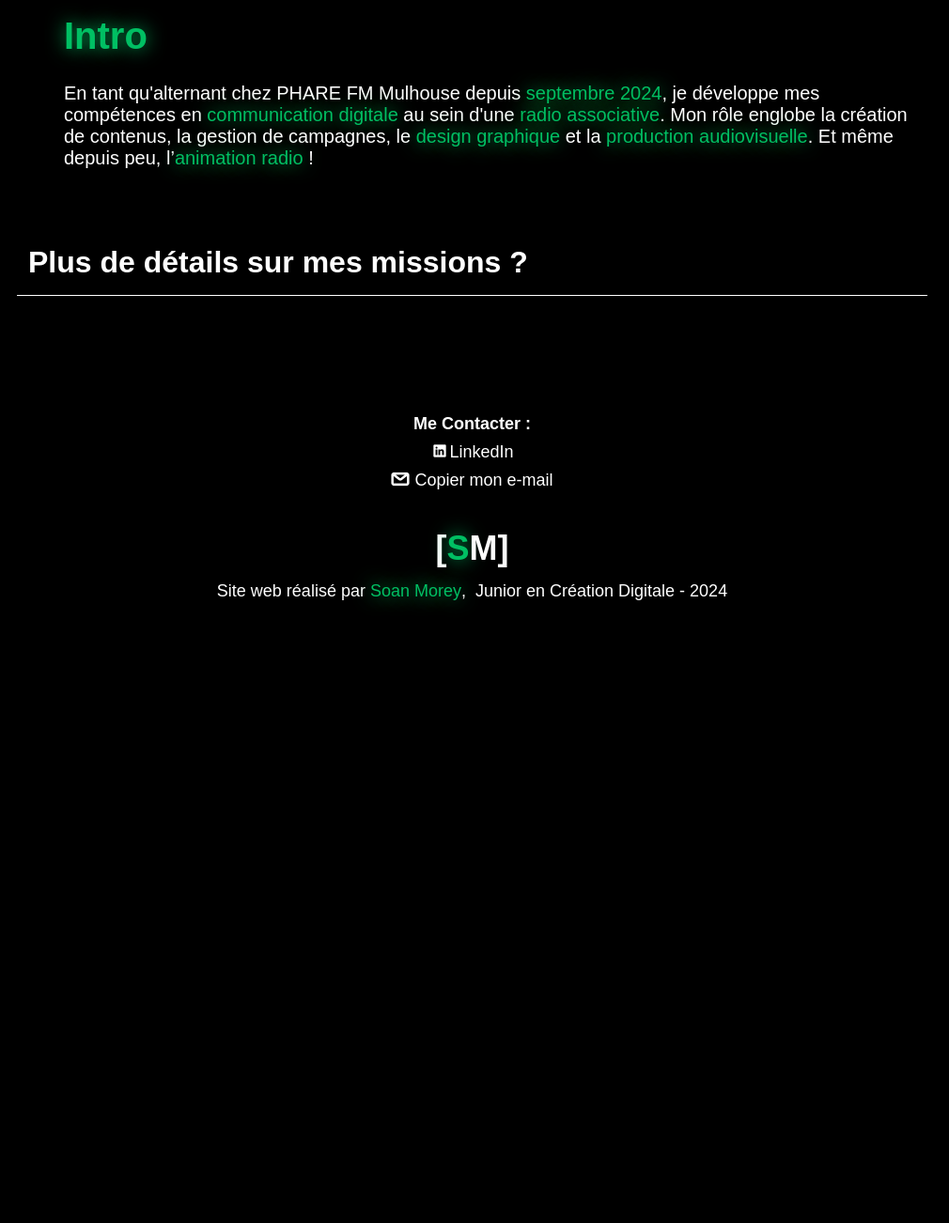
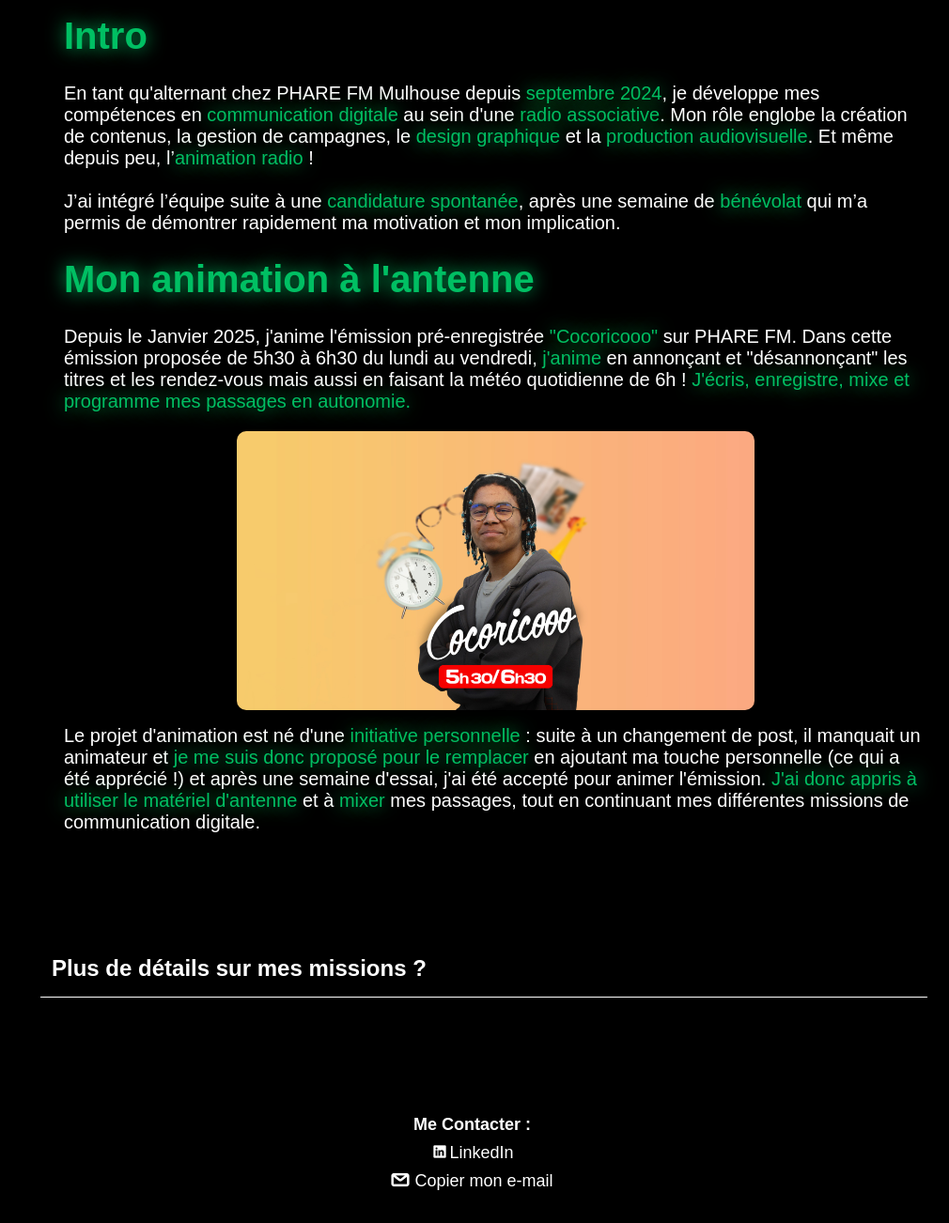
Before and after one commit to BobyInZ1/Portfolio, a PHP site: page /pfm.html in a window 1280 px wide. Shown: the part 444-1746 px from the top of the page at 94% size, without its empty margins (145-1155 px from the left). Run offline with PHP 8.4, Linux system fonts and the light colour scheme; some libraries are stand-ins or nearby versions; some web fonts are replaced.

Commit message:
cocoricooo

```diff
--- a/index.scss
+++ b/index.scss
@@ -75,10 +75,12 @@ $font-family_1: 'PT Sans Caption', sans-serif;
 	}
 }
 
+/*
 br {
 	content: "";
 	margin-bottom: 1em;
 }
+	*/
 
 .gras {
 	font-weight: bold;
--- a/pfm.html
+++ b/pfm.html
@@ -78,21 +78,49 @@
             <div class="main-division columncontainer" id="division0">
                 <div class="redac">
                     <h1 class="vertglow">Intro</h1>
-                    <p>En tant qu'alternant chez PHARE FM Mulhouse depuis <span class="vertglow">septembre
-                            2024</span>,
+                    <p>En tant qu'alternant chez PHARE FM Mulhouse depuis <span class="vertglow">septembre 2024</span>,
                         je développe mes compétences en <span class="vertglow">communication digitale</span> au sein
-                        d'une <span class="vertglow">radio associative</span>. Mon rôle englobe la création de
-                        contenus,
+                        d'une <span class="vertglow">radio associative</span>. Mon rôle englobe la création de contenus,
                         la gestion de campagnes, le <span class="vertglow">design graphique</span> et la <span
                             class="vertglow">production audiovisuelle</span>. Et même depuis peu, l’<span
-                            class="vertglow">animation radio</span> !</p>
+                            class="vertglow">animation radio</span> !<br><br>
+                        J’ai intégré l’équipe suite à une <span class="vertglow">candidature spontanée</span>, après une
+                        semaine de <span class="vertglow">bénévolat</span> qui m’a permis de démontrer rapidement ma
+                        motivation et mon implication.
+                    </p>
+                    <h1 class="vertglow">Mon animation à l'antenne</h1>
+                    <p>Depuis le Janvier 2025, j'anime l'émission pré-enregistrée <span
+                            class="vertglow">"Cocoricooo"</span>
+                        sur PHARE FM. Dans cette émission proposée de 5h30 à 6h30 du lundi au vendredi, <span
+                            class="vertglow">j'anime</span> en
+                        annonçant et "désannonçant" les titres et les rendez-vous mais aussi en faisant la météo
+                        quotidienne de 6h !<span class="vertglow"> J'écris, enregistre, mixe et programme mes passages
+                            en autonomie.</span><br>
+
+                    <div class="rowlist ekipcontainer">
+                        <a class="clear"
+                            href="https://pharefm.com/radio/"><img
+                                class="cesacom" src="./IMG/cocoricooo.jpg"></a>
+                                <br><br>
+                    </div>
+
+
+                    Le projet d'animation est né d'une <span class="vertglow">initiative personnelle</span> : suite
+                    à un changement de post, il manquait un animateur et <span class="vertglow">je me suis donc
+                        proposé pour le remplacer</span>
+                    en ajoutant ma touche personnelle (ce qui a été apprécié !) et après une semaine d'essai,
+                    j'ai été accepté pour animer l'émission. <span class="vertglow">J'ai donc appris à utiliser le
+                        matériel d'antenne</span> et à <span class="vertglow">mixer</span> mes passages, tout en
+                    continuant mes différentes missions de communication digitale.
+                    </p>
+
                 </div>
 
                 <!-- Wrapper -->
                 <div class="wrapper wrapper1" id="wrapper">
-                    <h1 class="click-text">
+                    <h2 class="click-text">
                         Plus de détails sur mes missions ?<span class="arrow"></span>
-                    </h1>
+                    </h2>
                     <div class="redac">
                         <h2 class="vertglow titlefix">Communication digitale & Réseaux sociaux</h2>
                         <h3>Gestion, animation & stratégie</h3>
```
Also changed, not shown: index.css (+4 -3 lines), IMG/cocoricooo.jpg (added), 1 other file.
